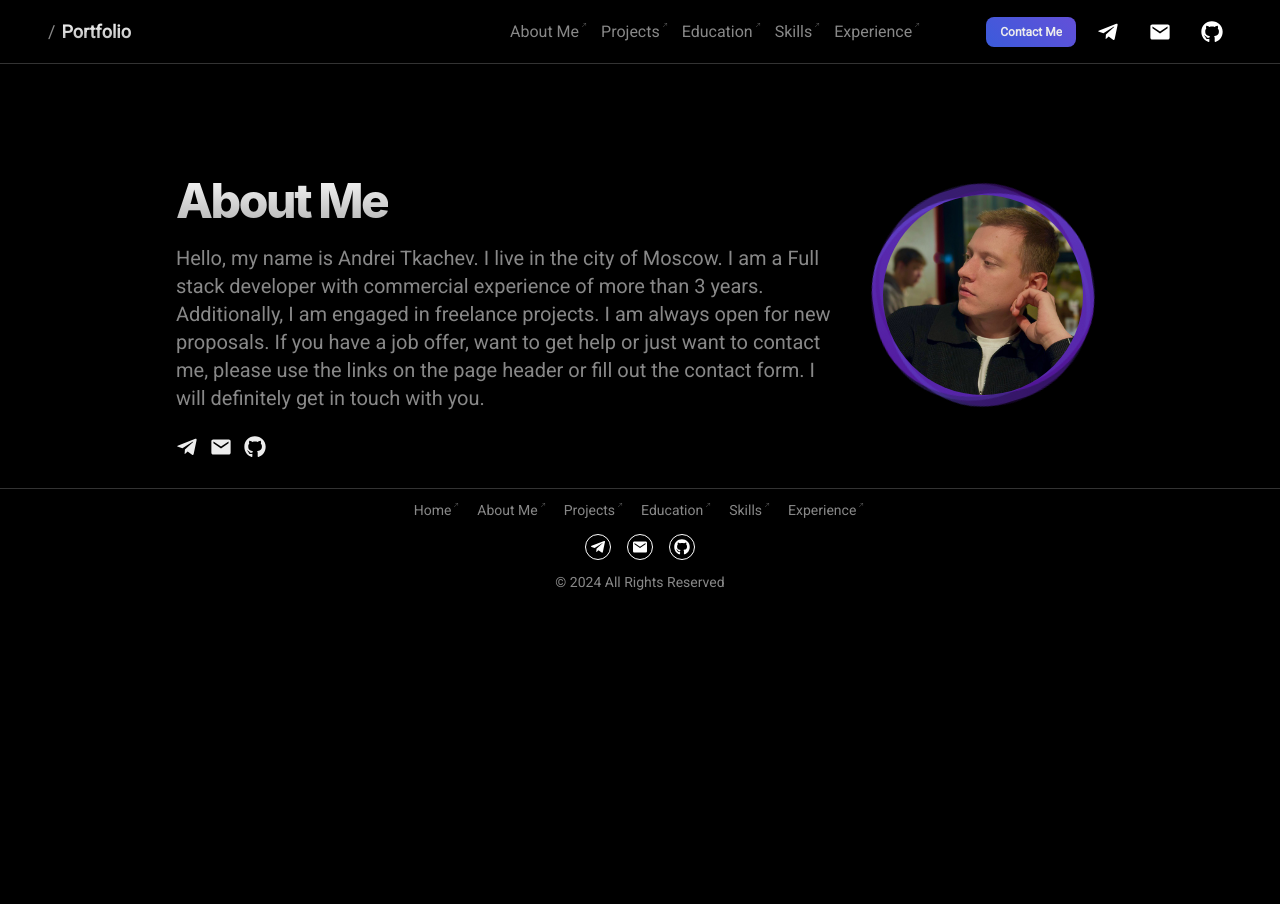
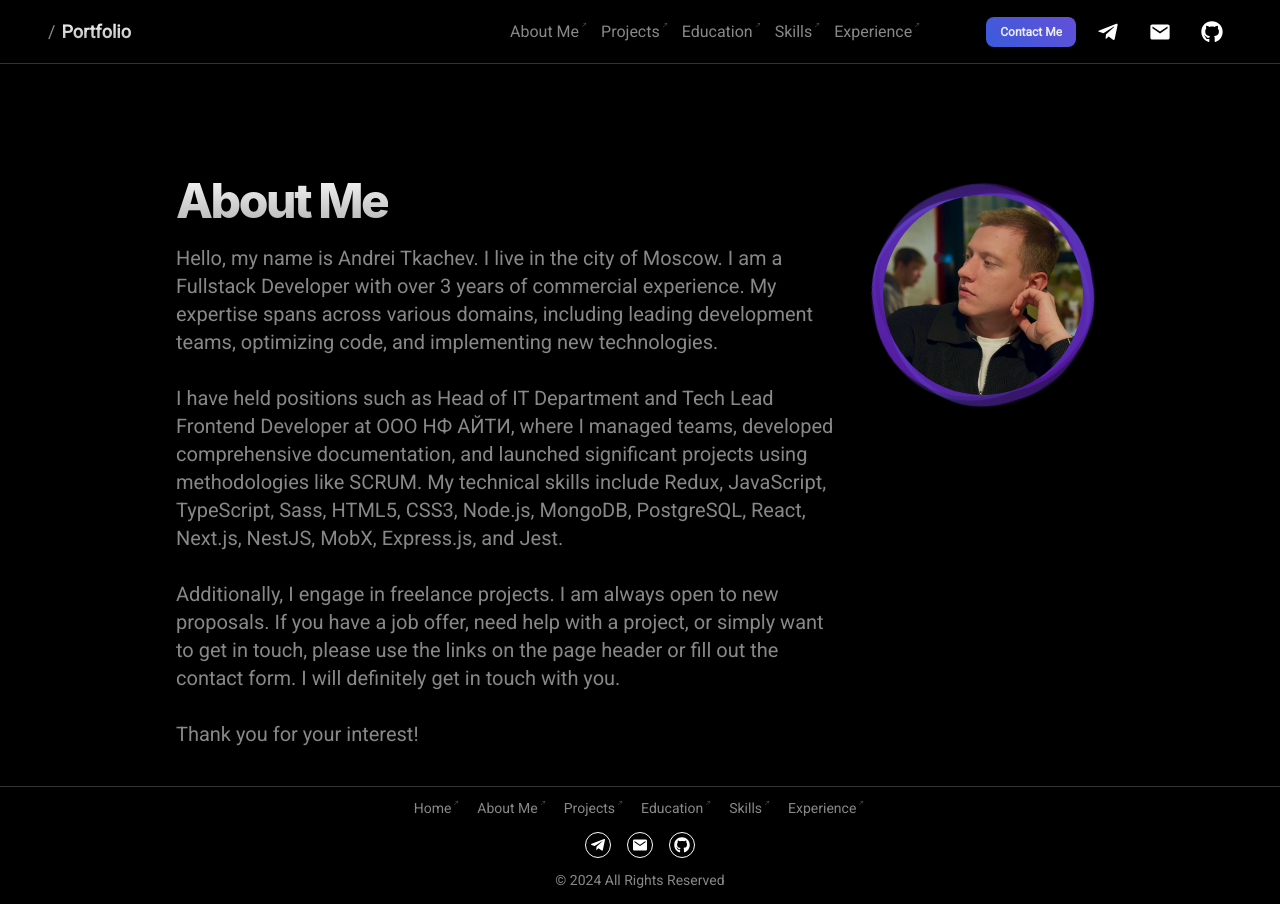
Before and after one commit to AndreiTka4iov/Andrei_Tka4iov_Web, a Next.js app: page /about in a window 1280 px wide. Before the commit the page ends 800 px from the top, so only its background shows below. Built offline with nearby package versions, Linux system fonts and the light colour scheme.

Commit message:
some fix

```diff
--- a/src/components/AboutMe/index.tsx
+++ b/src/components/AboutMe/index.tsx
@@ -1,81 +1,45 @@
-import {
-  Box,
-  Container,
-  Flex,
-  Image,
-  Title,
-  UnstyledButton,
-  rem,
-} from "@mantine/core";
+import { Box, Container, Flex, Image, Text, Title } from "@mantine/core";
 import styles from "./styles.module.css";
 import { CSSProperties } from "react";
-import { IoMdMail } from "react-icons/io";
-import { FaGithub } from "react-icons/fa";
-import { FaTelegramPlane } from "react-icons/fa";
 
 const AboutMe = () => {
   return (
     <Flex gap={16} w={"100%"} className={styles.wrapper}>
       <Flex gap={12} direction={"column"} className={styles.text}>
-        <Flex justify={'space-between'}>
+        <Flex justify={"space-between"}>
           <Title order={1} className={styles.title}>
             About Me
           </Title>
         </Flex>
         <Box>
-          <p className={styles.descr}>
+          <Text className={styles.descr}>
             Hello, my name is Andrei Tkachev. I live in the city of Moscow. I am
-            a Full stack developer with commercial experience of more than 3
-            years. Additionally, I am engaged in freelance projects. I am always
-            open for new proposals. If you have a job offer, want to get help or
-            just want to contact me, please use the links on the page header or
-            fill out the contact form. I will definitely get in touch with you.
-          </p>
+            a Fullstack Developer with over 3 years of commercial experience. My
+            expertise spans across various domains, including leading
+            development teams, optimizing code, and implementing new
+            technologies.
+            <br />
+            <br />
+            I have held positions such as Head of IT Department and Tech Lead
+            Frontend Developer at ООО НФ АЙТИ, where I managed teams, developed
+            comprehensive documentation, and launched significant projects using
+            methodologies like SCRUM. My technical skills include Redux,
+            JavaScript, TypeScript, Sass, HTML5, CSS3, Node.js, MongoDB,
+            PostgreSQL, React, Next.js, NestJS, MobX, Express.js, and Jest.
+            <br />
+            <br />
+            Additionally, I engage in freelance projects. I am always open to
+            new proposals. If you have a job offer, need help with a project, or
+            simply want to get in touch, please use the links on the page header
+            or fill out the contact form. I will definitely get in touch with
+            you.
+            <br />
+            <br />
+            Thank you for your interest!
+            <br />
+            <br />
+          </Text>
         </Box>
-        <div className={styles.navLinks}>
-          <a
-            href="https://t.me/tcka4"
-            target="_blank"
-            rel="noreferrer"
-            style={{ "--l": 1 } as React.CSSProperties}
-            className={styles.socialLinks}
-          >
-            <UnstyledButton onClick={() => {}} className={styles.mainLink}>
-              <FaTelegramPlane
-                style={{ width: rem(22), height: rem(22) }}
-                className={styles.icon}
-              />
-            </UnstyledButton>
-          </a>
-          <a
-            href="mailto:andrei.tkachiov@gmail.com"
-            target="_blank"
-            rel="noreferrer"
-            style={{ "--l": 2 } as React.CSSProperties}
-            className={styles.socialLinks}
-          >
-            <UnstyledButton onClick={() => {}} className={styles.mainLink}>
-              <IoMdMail
-                style={{ width: rem(22), height: rem(22) }}
-                className={styles.icon}
-              />
-            </UnstyledButton>
-          </a>
-          <a
-            href="https://github.com/AndreiTka4iov"
-            target="_blank"
-            rel="noreferrer"
-            style={{ "--l": 3 } as React.CSSProperties}
-            className={styles.socialLinks}
-          >
-            <UnstyledButton onClick={() => {}} className={styles.mainLink}>
-              <FaGithub
-                style={{ width: rem(22), height: rem(22) }}
-                className={styles.icon}
-              />
-            </UnstyledButton>
-          </a>
-        </div>
       </Flex>
       <Container className={styles.image}>
         <div className={styles.wave} style={{ "--i": 1 } as CSSProperties} />
--- a/src/components/MyProjects/CardItem/styles.module.css
+++ b/src/components/MyProjects/CardItem/styles.module.css
@@ -3,11 +3,13 @@
 }
 
 .section {
-  border-bottom: rem(1px) solid
-    light-dark(var(--mantine-color-gray-3), var(--mantine-color-dark-4));
   padding-left: var(--mantine-spacing-md);
   padding-right: var(--mantine-spacing-md);
   padding-bottom: var(--mantine-spacing-md);
+
+  &.bordered {
+    border-top: 1px solid rgb(66, 66, 66) !important;
+  }
 }
 
 .label {
--- a/src/store/projects/projectSlice.ts
+++ b/src/store/projects/projectSlice.ts
@@ -10,7 +10,7 @@ const initialState: projectsState = {
     {
       id: 2,
       title: "Signalinks",
-      desc: "Frontend project with Next.js, React, Tailwind, RTK Query, Mantine UI, GraphQL.js, Apollo Client ",
+      desc: "Signalink.ru is a frontend project built using Next.js, React, Tailwind CSS, RTK Query, Mantine UI, GraphQL.js, and Apollo Client. The platform leverages these modern technologies to deliver a high-performance, responsive, and visually appealing user interface, enabling efficient data fetching and state management through GraphQL and Apollo Client.",
       image:
         "https://dashboard.signalinks.ru/strapi-static/signalinks_logo_574702c9c9.svg",
       href: "https://www.signalinks.ru",
@@ -46,8 +46,9 @@ const initialState: projectsState = {
     {
       id: 1,
       title: "Airbnb Clone",
-      desc: "Full Stack Airbnb Clone with Next.js 13 App Router: React, Tailwind, Prisma, MongoDB, NextAuth",
-      image: "https://upload.wikimedia.org/wikipedia/commons/thumb/6/69/Airbnb_Logo_Bélo.svg/1280px-Airbnb_Logo_Bélo.svg.png",
+      desc: "The Airbnb clone is a full stack project developed with Next.js 13 App Router, React, Tailwind CSS, Prisma, MongoDB, and NextAuth. This platform replicates the core functionalities of Airbnb, providing a seamless user experience for booking accommodations, with secure authentication and efficient database management. The use of modern technologies ensures a responsive and scalable application.",
+      image:
+        "https://upload.wikimedia.org/wikipedia/commons/thumb/6/69/Airbnb_Logo_Bélo.svg/1280px-Airbnb_Logo_Bélo.svg.png",
       href: "https://www.airbnb.andreitkachev.com",
       tag: "Full stack",
       padding: 20,
```
Also changed, not shown: src/components/MyProjects/CardItem/index.tsx (+3 -12 lines).
